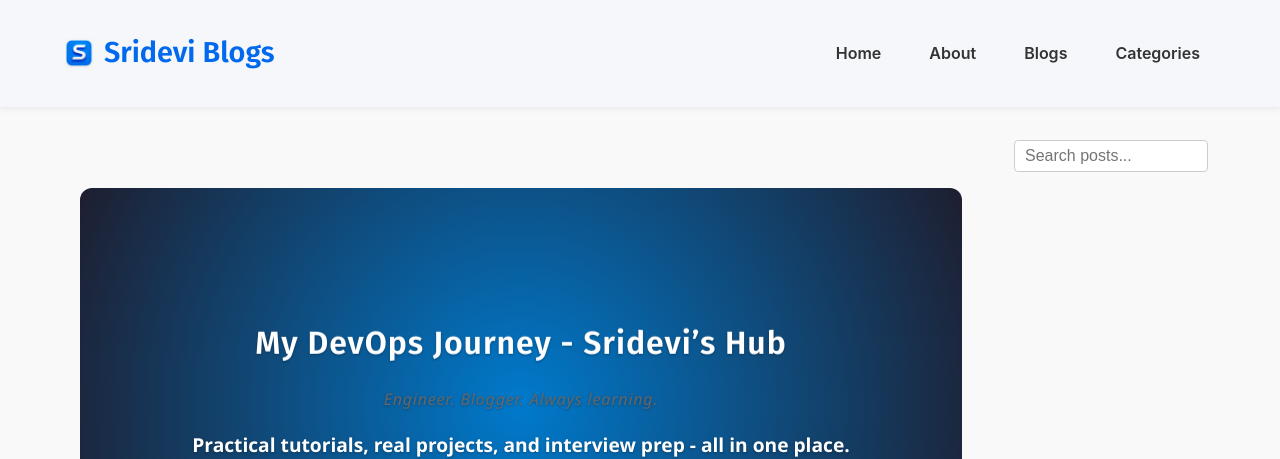
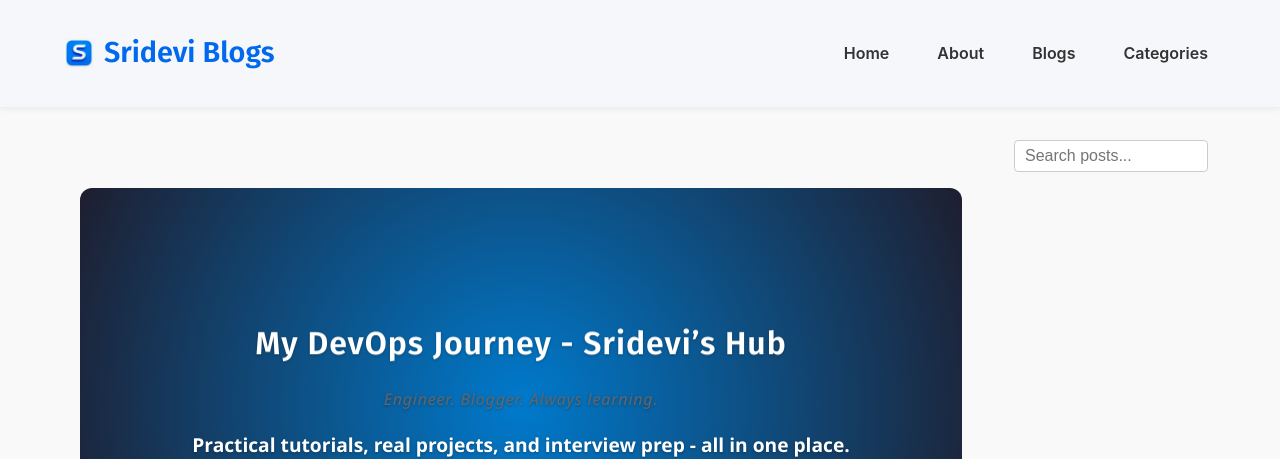
Before and after one commit to srideviblogs/srideviblogs.github.io, a Jekyll site: the page built from index.md, in a window 1280 px wide. Shown: the top 459 px of the page. Built offline with Jekyll 4.4.1, drawn with Linux system fonts in a browser that asks for light colours.

Commit message:
Update custom.css

```diff
--- a/assets/css/custom.css
+++ b/assets/css/custom.css
@@ -89,6 +89,7 @@ header.site-header {
   font-weight: 700;
   font-size: 2rem;
   margin: 0;
+  margin-left: -8px;
 }
 
 .site-nav {
@@ -98,6 +99,7 @@ header.site-header {
   justify-content: flex-end;
   font-weight: 600;
   z-index: 1000;
+  margin-right: -8px; /* Optional tweak */
 }
 
 .site-nav a {
```
